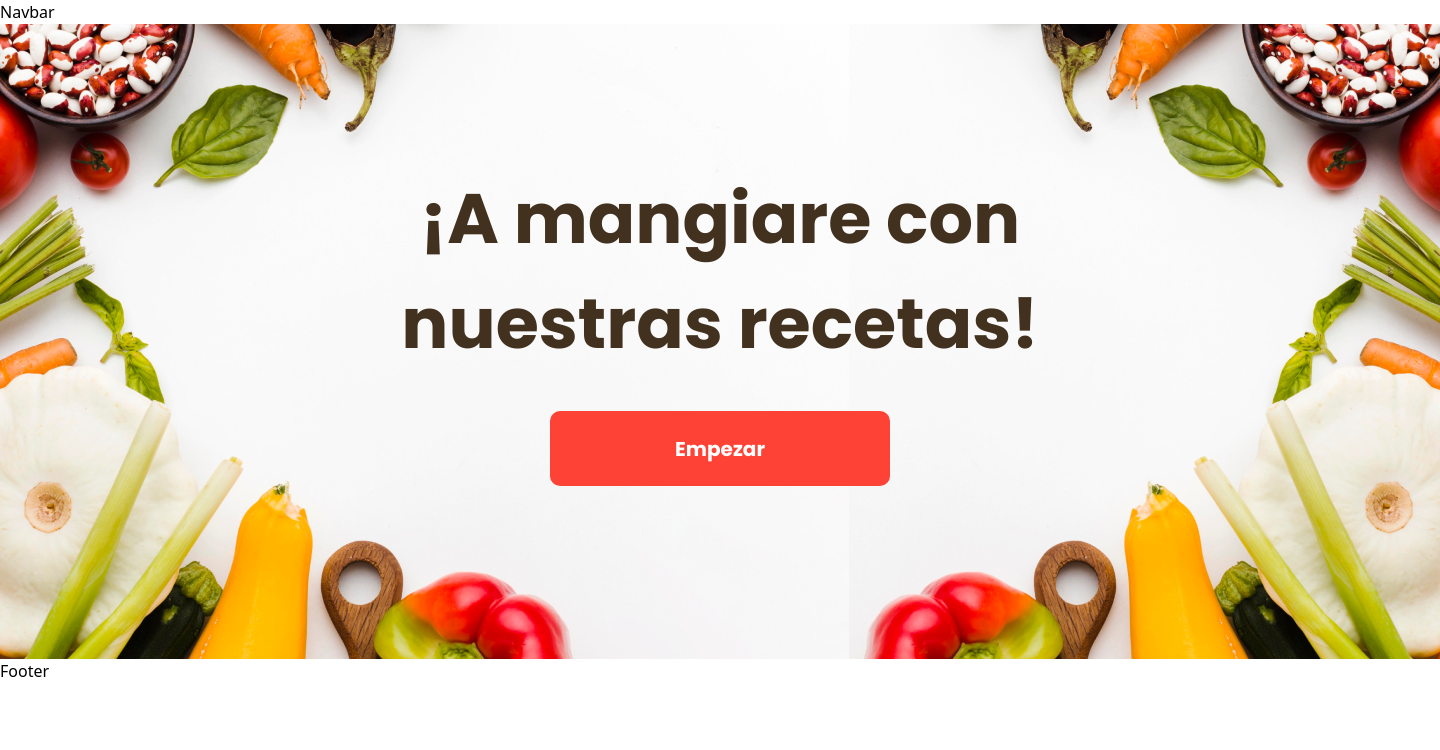
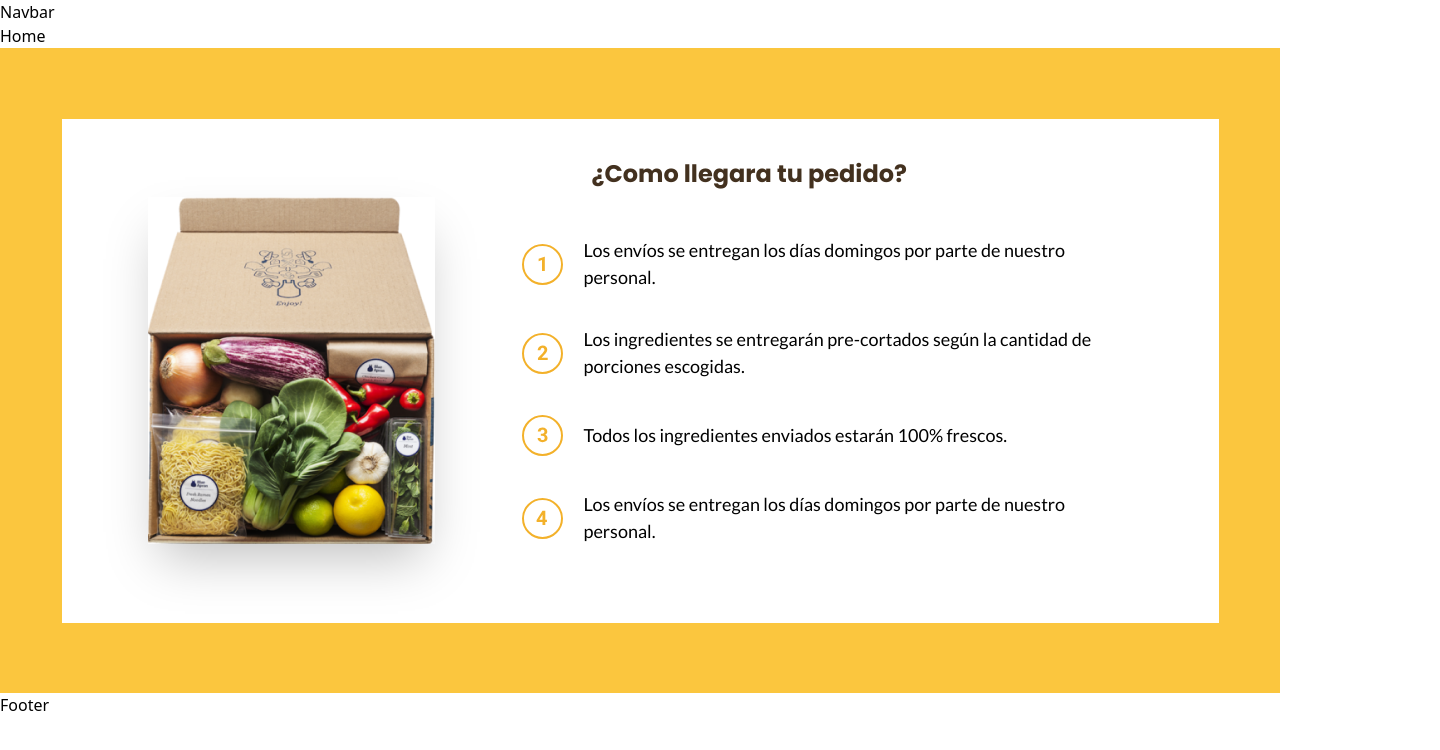
Before and after one commit to RobertCiclos/DigitalSource, a React (Create React App) app: page / in a window 1280 px wide. Shown: the top 750 px of the page, 1440 px wide, since content can reach past the window. Built offline with nearby package versions, Linux system fonts and the light colour scheme.

Commit message:
acabe la parte del question

```diff
--- a/src/index.css
+++ b/src/index.css
@@ -30,6 +30,10 @@
 
 @layer components {
 
+  .parrafo {
+    @apply w-[313px] font-[Lato] font-normal text-[16px] pl-[4px]
+    lg:w-[555px] lg:text-[18px] lg:pl-0
+}
 
 
 }
--- a/src/pages/Home.jsx
+++ b/src/pages/Home.jsx
@@ -1,34 +1,85 @@
-import React from 'react';
-import BtnRedEmpezar from "../components/buttons/BtnRedEmpezar";
+import React from 'react'
+import Question1 from '../components/svg/question/Question1'
+import Question2 from '../components/svg/question/Question2'
+import Question3 from '../components/svg/question/Question3'
+import Question4 from '../components/svg/question/Question4'
 
 const Home = () => {
   return (
-    <div className=''>
-      <section>
+  <div
+    className=''>
+    Home
+
+    <section
+      className='w-full h-[730px] flex items-center mx-auto bg-naranjaB
+      aux:h-[645px]'>
+      <div
+        className='w-[414px] flex items-center justify-center px-[16px] mx-auto
+        2xl:w-[1440px] aux:px-[135px]'>
         <div
-          className='mx-auto relative
-          w-[414px] h-[284px]
-          md:w-[768px] md:h-[380px]
-          lg:w-[1440px] lg:h-[635px]'>
-          <img src="./imagenes/fondohero.png"
-            className='w-[414px] h-[284px] mx-auto
-            md:w-[768px] md:h-[380px]
-            lg:w-[1440px] lg:h-[635px]'/>
-          <h1
-            className='absolute top-[65px] right-[78.15px]
-            md:top-[90px] md:right-[159px]
-            lg:top-[142px] lg:right-[255px]'>
-            ¡A mangiare con nuestras recetas!
-          </h1>
+          className='w-[382px] px-[13px] h-[665px] mx-auto bg-[white] grid  items-center
+          aux:w-[1157px] aux:h-[504px] aux:grid-cols-[460px_721px] aux:px-[0px]
+          md:w-[800px]'>
           <div
-            className="absolute top-[159px] right-[112.5px]
-            md:top-[245px] md:right-[289.5px]
-            lg:top-[387px] lg:right-[550px]">
-            <BtnRedEmpezar/>
+            className='mx-auto'>
+            <img
+              src='/imagenes/question.png'
+              className='w-[187px] mx-auto shadow-2xl
+              aux:w-[287px]'/>
+          </div>
+          <div
+            className='
+            aux:pb-[40px]  '>
+            <h3
+              className='h3 text-center pb-[31px]
+              aux:pl-[70px] aux:text-left aux:pb-0'>
+              ¿Como llegara tu pedido?
+            </h3>
+            <div
+              className=' pb-[10px] space-y-[10px]
+              aux:mt-[45px] aux:grid-rows-4 aux:space-y-[35px] aux:pb-[0px]'>
+              <div
+                className='flex items-center gap-[11px]
+                aux:gap-[21px] aux:'>
+                <Question1/>
+                <p
+                  className='parrafo'>
+                  Los envíos se entregan los días domingos por parte de nuestro personal.
+                </p>
+              </div>
+              <div
+                className='flex items-center gap-[11px]
+                aux:gap-[21px]'>
+                <Question2/>
+                <p
+                  className='parrafo'>
+                  Los ingredientes se entregarán pre-cortados según la cantidad de porciones escogidas.
+                </p>
+              </div>
+              <div
+                className='flex items-center gap-[11px]
+                aux:gap-[21px]'>
+                <Question3/>
+                <p
+                  className='parrafo'>
+                  Todos los ingredientes enviados estarán 100% frescos.
+                </p>
+              </div >
+              <div
+                className='flex items-center gap-[11px]
+                aux:gap-[21px]'>
+                <Question4/>
+                <p
+                  className='parrafo'>
+                  Los envíos se entregan los días domingos por parte de nuestro personal.
+                </p>
+              </div>
+            </div>
           </div>
         </div>
-      </section>
-    </div>
+      </div>
+    </section>
+  </div>
   )
 }
 
--- a/tailwind.config.js
+++ b/tailwind.config.js
@@ -1,4 +1,3 @@
-/** @type {import('tailwindcss').Config} */
 module.exports = {
   content: [
     "./src/**/*.{js,jsx,ts,tsx}",
@@ -6,11 +5,17 @@ module.exports = {
   theme: {
     colors: {
       'naranjaB':   '#FBC63E',
-      'verdeC':     '#7BB037',
-      'rojoC':      '#FF4236',
-      'marronC':    '#43311F',
+      'verdeC': '#7BB037',
+      'rojoC':  '#FF4236',
+      'marronC':  '#43311F',
       'amarilloC':  '#FFC107',
-      'naranjaC':   '#FF7B01',
+      'naranjaC':  '#FF7B01',
+    },
+
+    extend: {
+      screens: {
+        'aux': '1250px',
+      },
     },
   },
   plugins: [],
```
Also changed, not shown: public/imagenes/question.png.
